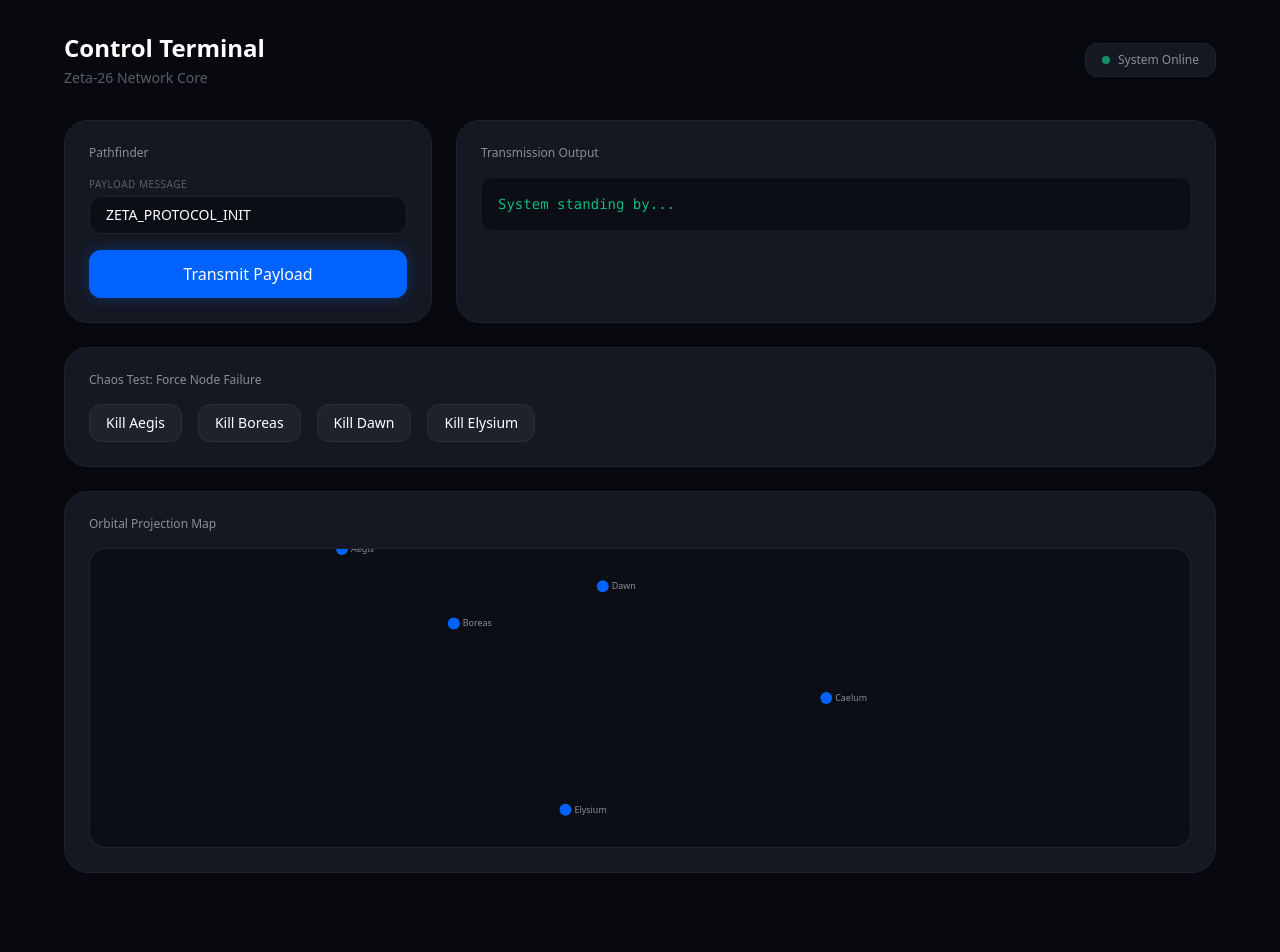
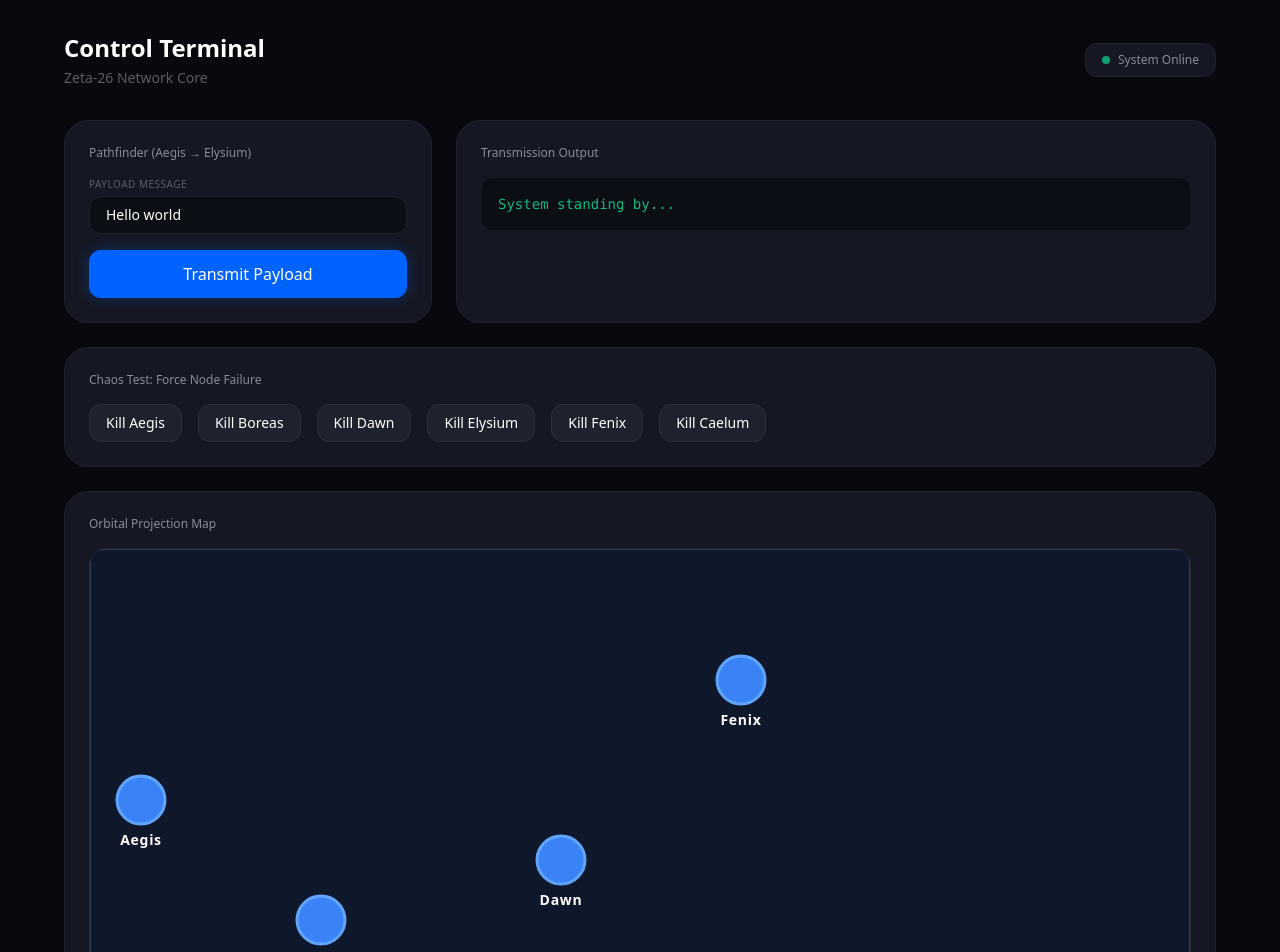
Before and after one commit to Sahas-sass/Nexio-Relic-Ring, a Next.js app: page / in a window 1280 px wide. Shown: the top 952 px of the page. Before the commit the page ends 905 px from the top, so only its background shows below. Built offline with nearby package versions, Linux system fonts and the light colour scheme.

Commit message:
refactor Dashboard component to integrate real planet data and update routing logic

```diff
--- a/src/app/page.tsx
+++ b/src/app/page.tsx
@@ -1,41 +1,56 @@
 "use client";
-import React, { useState } from "react";
+import React, { useState, useEffect } from "react";
+// Ensure these paths match your actual project structure
 import { buildNetworkGraph, findShortestPath } from "../utils/routing";
-import { getConfig } from '../utils/configLoader';
 import { textToAscii, asciiToCodex } from '../utils/codex';
-
-// Map Component
-export const OrbitalMap = () => {
-  const { nodes } = getConfig();
-
-  return (
-    <svg viewBox="0 0 800 400" className="w-full h-full bg-[#0B0E14] rounded-2xl">
-      {/* Draw Nodes */}
-      {nodes.map((node) => (
-        <g key={node.id}>
-          <circle cx={node.x} cy={node.y} r="8" fill="#0062FF" />
-          <text x={node.x + 12} y={node.y + 4} fill="#8A8D98" fontSize="12">
-            {node.id}
-          </text>
-        </g>
-      ))}
-    </svg>
-  );
-};
+import { getConfig } from '../utils/configLoader'; // Bringing in the real data loader!
+import MapCanvas, { Planet } from '../components/MapCanvas';
 
 export default function Dashboard() {
   const [result, setResult] = useState<string>("System standing by...");
-  const [deadNodes, setDeadNodes] = useState<string[]>([]);
-  const [message, setMessage] = useState<string>("ZETA_PROTOCOL_INIT");
+  const [message, setMessage] = useState<string>("Hello world");
   const [encodedPayload, setEncodedPayload] = useState<string>("");
-  const nodes = ["Aegis", "Boreas", "Dawn", "Elysium"];
 
+  // Start with an empty array. We will fill this with real data instantly.
+  const [planets, setPlanets] = useState<Planet[]>([]);
+  const [activeRoute, setActiveRoute] = useState<string[]>([]);
+
+  // ==========================================
+  // 1. INGEST REAL DATA ON LOAD
+  // ==========================================
+  useEffect(() => {
+    try {
+      // Fetch the real config using Module 3's utility
+      const { nodes } = getConfig();
+
+      // Transform the raw config nodes into our UI 'Planet' structure
+      const realPlanets: Planet[] = nodes.map((node: any) => ({
+        id: node.id,
+        x: node.x,
+        y: node.y,
+        isAlive: true // Everyone starts out alive
+      }));
+
+      setPlanets(realPlanets);
+    } catch (error) {
+      console.error("Failed to load universe config:", error);
+      setResult("CRITICAL ERROR: Unable to connect to universe configuration.");
+    }
+  }, []); // The empty array ensures this only runs once when the dashboard opens
+
+  // ==========================================
+  // 2. THE ROUTING ENGINE
+  // ==========================================
   const runRouting = () => {
+    const deadNodes = planets.filter(p => !p.isAlive).map(p => p.id);
+
+    // Ensure buildNetworkGraph is ready to handle real data and dead nodes
     const graph = buildNetworkGraph(deadNodes);
 
     if (!graph["Aegis"] || !graph["Elysium"]) {
       setResult("CRITICAL: Start or Destination node is offline!");
       setEncodedPayload("");
+      setActiveRoute([]);
       return;
     }
 
@@ -44,32 +59,40 @@ export default function Dashboard() {
     if (path.length <= 1) {
       setResult("ALERT: Network partitioned. No viable path to target.");
       setEncodedPayload("");
+      setActiveRoute([]);
     } else {
-
       setResult(`Optimal Route: ${path.join(" → ")}`);
+      setActiveRoute(path);
 
       const asciiArray = textToAscii(message);
-      const codexArray = asciiToCodex(asciiArray, 16);
+      const codexArray = asciiToCodex(asciiArray, 10); // Elysium is Base 10
       setEncodedPayload(`[${codexArray.join(', ')}]`);
     }
   };
 
+  // ==========================================
+  // 3. THE CHAOS TEST
+  // ==========================================
   const toggleNodeStatus = (nodeId: string) => {
-    setDeadNodes((prev) =>
-      prev.includes(nodeId)
-        ? prev.filter((id) => id !== nodeId)
-        : [...prev, nodeId],
+    setPlanets(prevPlanets => {
+      const updated = prevPlanets.map(planet =>
+        planet.id === nodeId ? { ...planet, isAlive: !planet.isAlive } : planet
       );
 
-    const status = deadNodes.includes(nodeId) ? "online" : "offline";
+      const toggledPlanet = updated.find(p => p.id === nodeId);
+      const status = toggledPlanet?.isAlive ? "online" : "offline";
       setResult(`System: Node ${nodeId} status updated to ${status}.`);
+
+      setActiveRoute([]); // Clear active laser path
+      return updated;
+    });
   };
 
   return (
     <div className="flex min-h-screen bg-[#07090E] text-white font-sans">
-      {/* Sidebar removed, main content now spans full width */}
       <main className="flex-1 p-4 md:p-8 overflow-y-auto w-full">
         <div className="max-w-6xl mx-auto space-y-6">
+
           <header className="mb-8 flex items-center justify-between">
             <div>
               <h2 className="text-2xl font-bold">Control Terminal</h2>
@@ -83,9 +106,8 @@ export default function Dashboard() {
 
           <div className="grid grid-cols-1 md:grid-cols-3 gap-6">
 
-            {/* UPDATED: Pathfinder Card with Payload Input */}
             <div className="bg-[#151822] rounded-3xl border border-[#1E222D] p-6 space-y-4">
-              <h3 className="text-[#8A8D98] text-xs">Pathfinder</h3>
+              <h3 className="text-[#8A8D98] text-xs">Pathfinder (Aegis → Elysium)</h3>
 
               <div>
                 <label className="text-[10px] uppercase tracking-wider text-[#5A5D68] mb-1 block">Payload Message</label>
@@ -106,7 +128,6 @@ export default function Dashboard() {
               </button>
             </div>
 
-            {/* UPDATED: Transmission Output with Encoded Payload */}
             <div className="md:col-span-2 bg-[#151822] rounded-3xl border border-[#1E222D] p-6 flex flex-col justify-between">
               <div>
                 <h3 className="text-[#8A8D98] text-xs mb-4">Transmission Output</h3>
@@ -117,7 +138,7 @@ export default function Dashboard() {
 
               {encodedPayload && (
                 <div className="mt-4">
-                  <h3 className="text-[#8A8D98] text-xs mb-2">Encoded Data Stream (Hex/Base16)</h3>
+                  <h3 className="text-[#8A8D98] text-xs mb-2">Encoded Data Stream</h3>
                   <div className="bg-[#0B0E14] p-4 rounded-xl font-mono text-xs text-[#5A5D68] break-all border border-[#1E222D]/50">
                     {encodedPayload}
                   </div>
@@ -126,36 +147,34 @@ export default function Dashboard() {
             </div>
           </div>
 
-          {/* Chaos Test Panel */}
           <div className="bg-[#151822] rounded-3xl border border-[#1E222D] p-6">
-            <h3 className="text-[#8A8D98] text-xs mb-4">
-              Chaos Test: Force Node Failure
-            </h3>
+            <h3 className="text-[#8A8D98] text-xs mb-4">Chaos Test: Force Node Failure</h3>
             <div className="flex gap-4 flex-wrap">
-              {nodes.map((node) => {
-                const isDead = deadNodes.includes(node);
-                return (
+              {planets.length === 0 && <span className="text-sm text-slate-500">Loading node data...</span>}
+              {planets.map((planet) => (
                 <button
-                    key={node}
-                    onClick={() => toggleNodeStatus(node)}
+                  key={planet.id}
+                  onClick={() => toggleNodeStatus(planet.id)}
                   className={`px-4 py-2 rounded-xl text-sm border transition-all ${
-                      isDead
+                    !planet.isAlive
                       ? "bg-red-900/20 border-red-500 text-red-500 shadow-[0_0_10px_rgba(239,68,68,0.2)]"
                       : "bg-[#1E222D] border-[#2A2E39] text-white hover:border-[#0062FF]"
                   }`}
                 >
-                    {isDead ? `Restore ${node}` : `Kill ${node}`}
+                  {!planet.isAlive ? `Restore ${planet.id}` : `Kill ${planet.id}`}
                 </button>
-                );
-              })}
+              ))}
             </div>
           </div>
 
-          {/* Map Visualization Section */}
-          <div className="bg-[#151822] rounded-3xl border border-[#1E222D] p-6 min-h-[300px]">
+          <div className="bg-[#151822] rounded-3xl border border-[#1E222D] p-6">
             <h3 className="text-[#8A8D98] text-xs mb-4">Orbital Projection Map</h3>
-            <div className="h-[300px] border border-[#1E222D] rounded-2xl overflow-hidden shadow-inner">
-              <OrbitalMap />
+            <div className="border border-[#1E222D] rounded-2xl overflow-hidden shadow-inner">
+              <MapCanvas
+                planets={planets}
+                activeRoute={activeRoute}
+                onPlanetClick={toggleNodeStatus}
+              />
             </div>
           </div>
 
```
Lines whose indentation alone changed are shown as unchanged.
